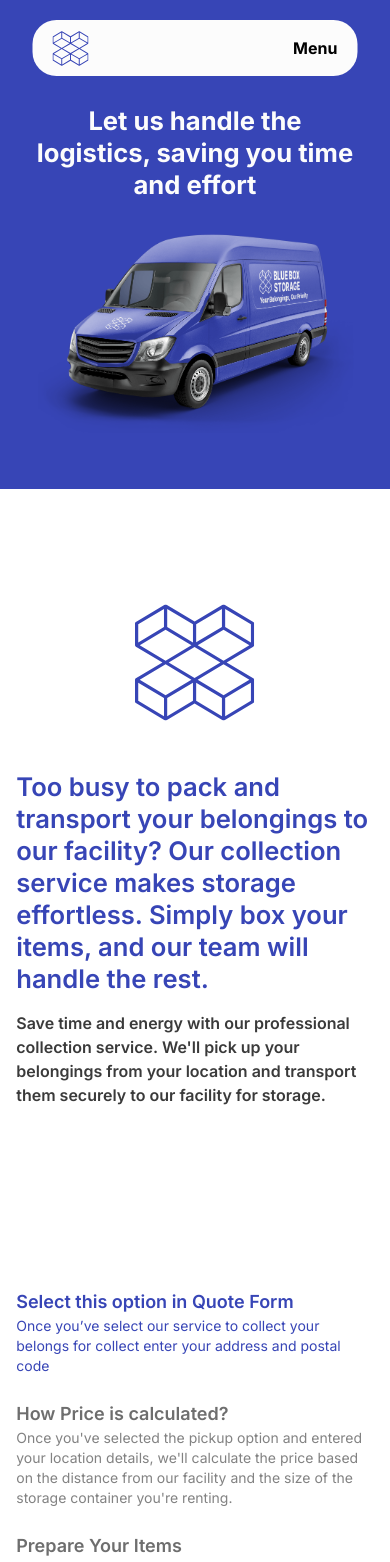
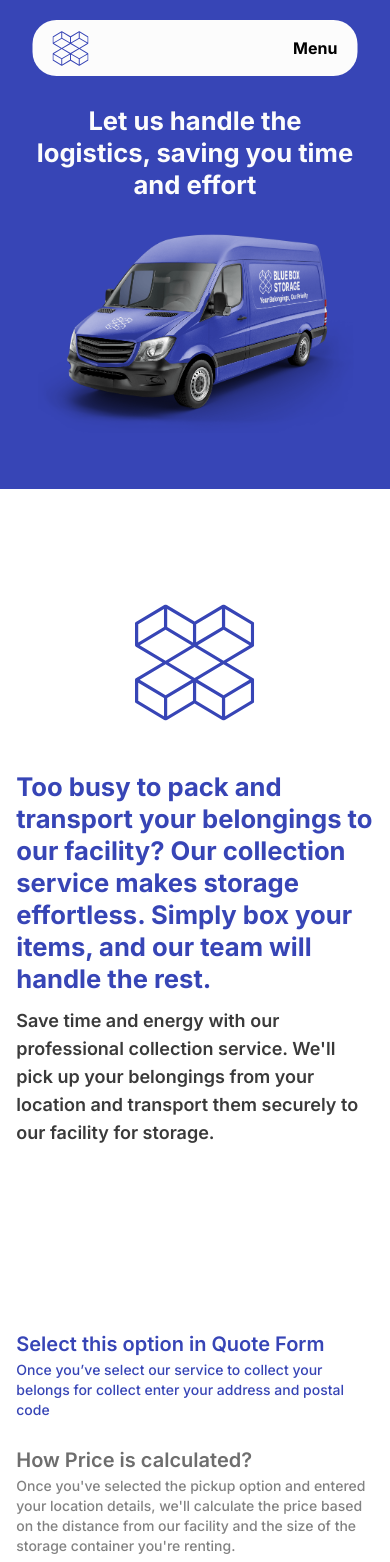
Before and after one commit to shanewmurphy/blue-box-site-new, a Next.js app: page /Collection-service in a window 390 px wide. Shown: the top 1562 px of the page. Built offline with nearby package versions, Linux system fonts and the light colour scheme.

Commit message:
Updates to How it works

```diff
--- a/app/Collection-service/page.js
+++ b/app/Collection-service/page.js
@@ -30,12 +30,12 @@ export default function CollectionServicePage() {
             </div>
           </div>
           <div className="basis-9/12">
-            <h2 className="font-semibold text-myblue lg:text-2xl md:text-2xl sm:text-2xl">
+            <h2 className="font-bold text-myblue text-2xl">
               Too busy to pack and transport your belongings to our facility?
               Our collection service makes storage effortless. Simply box your
               items, and our team will handle the rest.
             </h2>
-            <p className="font-semibold text-myblack lg:text-lg mt-4">
+            <p className="font-semibold text-myblack text-lg mt-3">
               Save time and energy with our professional collection service.
               We&apos;ll pick up your belongings from your location and
               transport them securely to our facility for storage.
--- a/app/compontents/Collection-how-it-works.jsx
+++ b/app/compontents/Collection-how-it-works.jsx
@@ -70,12 +70,12 @@ export default function HowItWorks() {
                 }}
               >
                 <div className="lg:py-4 md:py-4 sm:py-3 cursor-pointer">
-                  <h4 className="font-semibold lg:text-xl md:text-xl sm:text-lg cursor-pointer">
+                  <h4 className="font-semibold lg:text-xl md:text-xl sm:text-xl cursor-pointer">
                     {item.title}
                   </h4>
                   <p
                     onClick={() => handleClick(index)}
-                    className="font-normal text-sm cursor-pointer"
+                    className="lg:font-normal md:font-medium sm:font-medium text-sm  cursor-pointer"
                     style={{
                       color: activeIndex === index ? "#3745b6" : "#828282",
                       cursor: "pointer",
```
